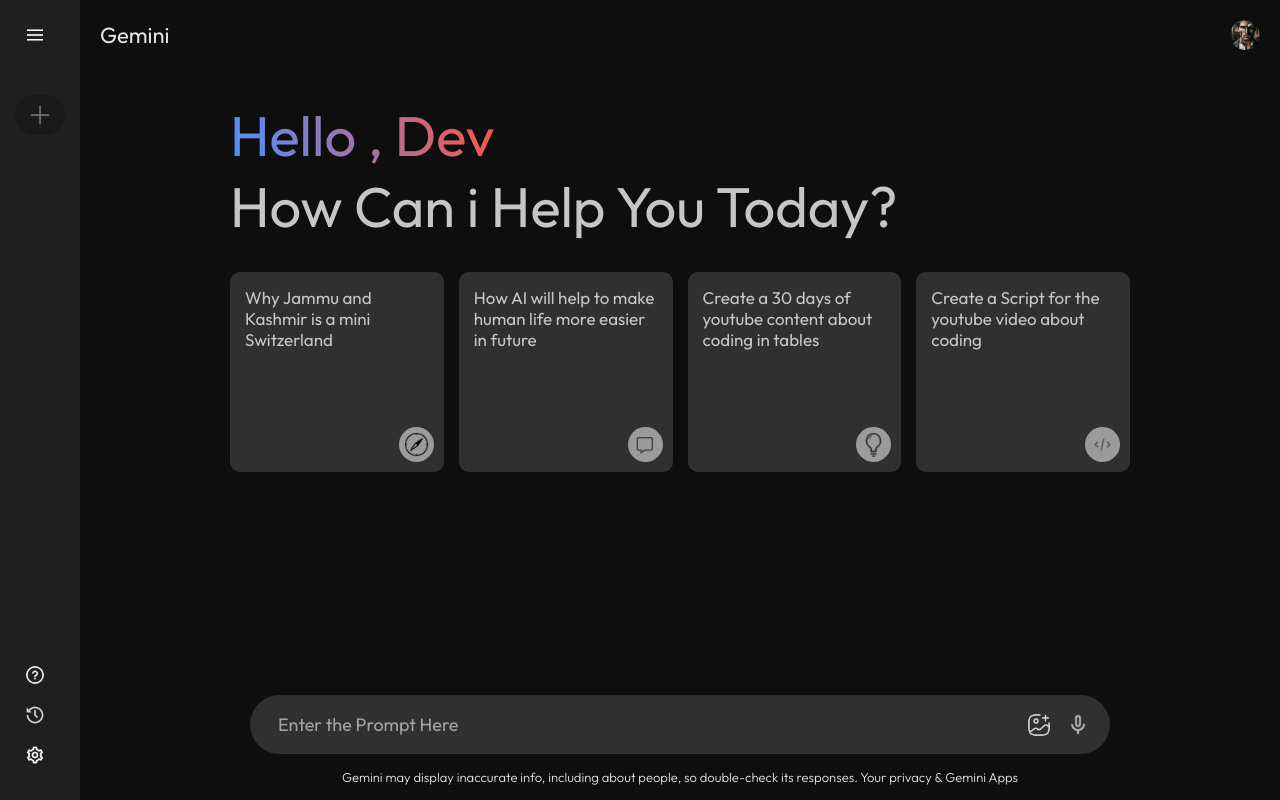
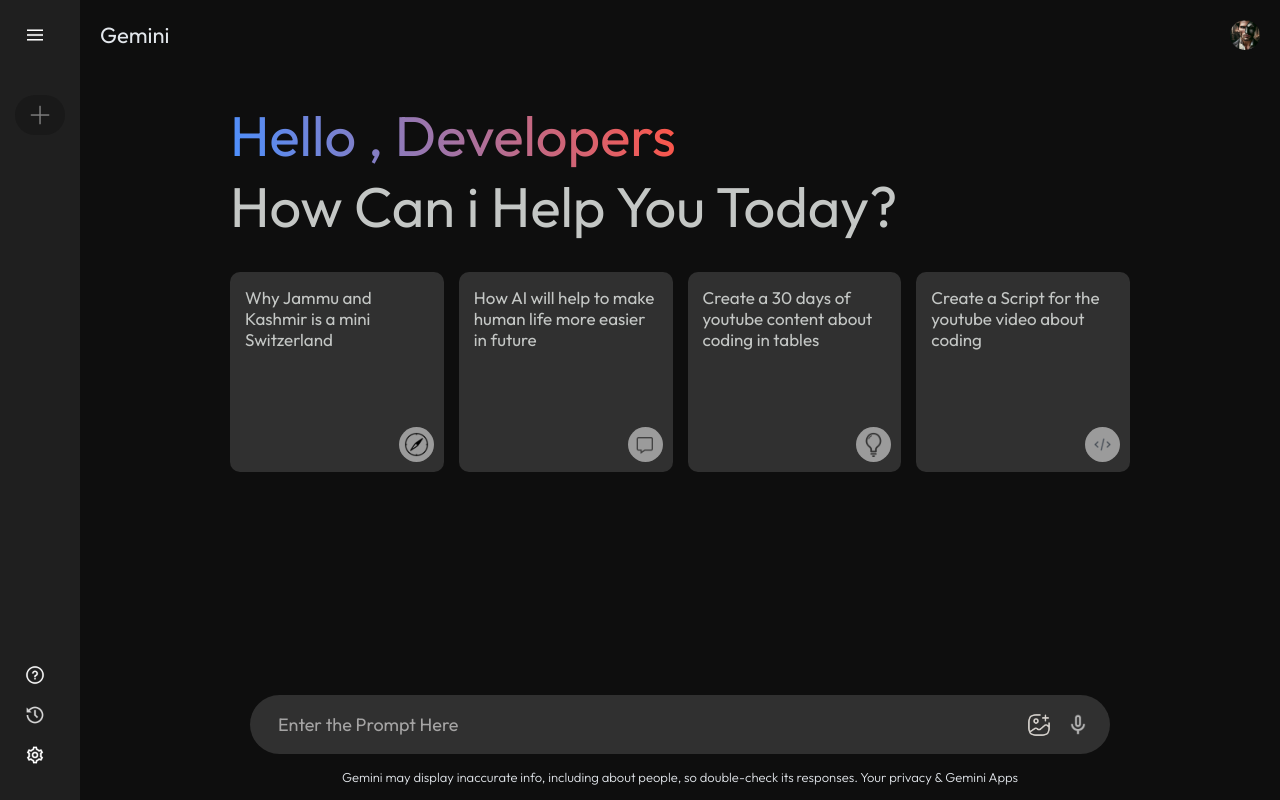
Before and after one commit to vishal-rajpoot/ariel, a React (Vite) app: page / in a window 1280 px wide. Built offline with nearby package versions, Linux system fonts and the light colour scheme.

Commit message:
refactor: name refactored

```diff
--- a/src/components/Main/Main.jsx
+++ b/src/components/Main/Main.jsx
@@ -27,7 +27,7 @@
 					<>
 						<div className="greet">
 							<p>
-								<span>Hello , Dev </span>
+								<span>Hello , Developers </span>
 							</p>
 							<p>How Can i Help You Today?</p>
 						</div>
```
